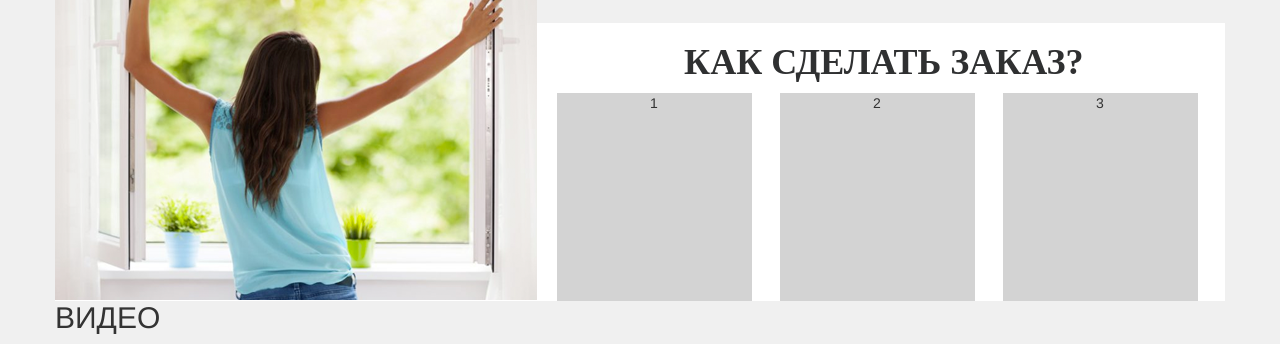
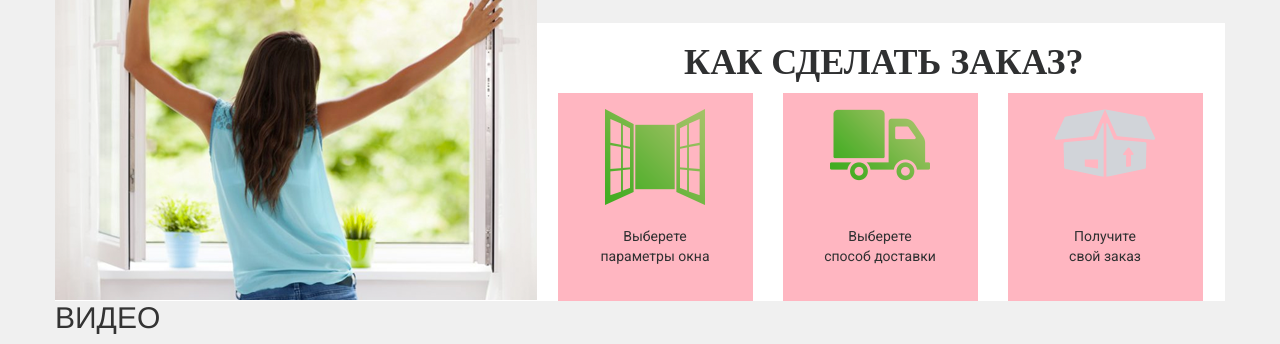
Before and after one commit to AKeeper/gloss_task, a website: page src/index.html in a window 1280 px wide. Shown: the part 649-993 px from the top of the page. Drawn offline with nearby package versions, Linux system fonts and the light colour scheme; a web font is replaced by a local one.

Commit message:
add order boxes

```diff
--- a/src/index.html
+++ b/src/index.html
@@ -102,9 +102,24 @@
             <div class="order-box row">
                 <div class="order-txt col-md-7 col-sm-7 col-xs-7 col-lg-7"><h2>КАК СДЕЛАТЬ ЗАКАЗ?</h2></div>
                 <div class="order-steps row">
-                    <div class="order-steps-item col-md-2 col-sm-2 col-xs-2 col-lg-2">1</div>
-                    <div class="order-steps-item col-md-2 col-sm-2 col-xs-2 col-lg-2">2</div>
-                    <div class="order-steps-item col-md-2 col-sm-2 col-xs-2 col-lg-2">3</div>
+                    <div class="order-steps-item col-md-2 col-sm-2 col-xs-2 col-lg-2">
+                        <div class="order-item-icon active-icon">
+                            <img src="./image/opened-window-door-of-glasses.png" alt="order_window_img">
+                        </div>
+                        <div class="order-item-text">Выберете <br> параметры окна</div>
+                    </div>
+                    <div class="order-steps-item col-md-2 col-sm-2 col-xs-2 col-lg-2">
+                        <div class="order-item-icon active-icon">
+                            <img src="./image/delivery-truck.png" alt="order_delyvery_img">
+                        </div>
+                        <div class="order-item-text">Выберете <br> способ доставки</div>
+                    </div>
+                    <div class="order-steps-item col-md-2 col-sm-2 col-xs-2 col-lg-2">
+                        <div class="order-item-icon active-icon">
+                            <img src="./image/package-for-delivery.png" alt="package-for-delivery-img">
+                        </div>
+                        <div class="order-item-text">Получите <br> свой заказ</div>
+                    </div>
                 </div>
             </div>
         </div>
--- a/src/styles/main.css
+++ b/src/styles/main.css
@@ -244,10 +244,23 @@ a.carousel-control span{
 .order-steps-item {
     text-align: center;
     height: 208px;
-    background-color: lightgray;
-    margin: 0 14px 0 14px;
+    background-color: lightpink;
+    margin: 0 15px 0 15px;
 }
-
+.order-item-icon {
+    height: 100px;
+    margin: 10% 0 10% 0;
+}
+.order-item-text {
+    height: 50px;
+    font-family: Roboto;
+    color:  #2f3031;
+    font-size: 14px;
+    font-weight: 400;
+    text-align: center;
+    margin-left: 15%;
+    margin-right: 15%;
+}
 .Rectangle_11_copy_3 {
     background-image: -moz-linear-gradient( 45deg, rgb(67,170,38) 0%, rgb(162,193,102) 100%);
     background-image: -webkit-linear-gradient( 45deg, rgb(67,170,38) 0%, rgb(162,193,102) 100%);
```
